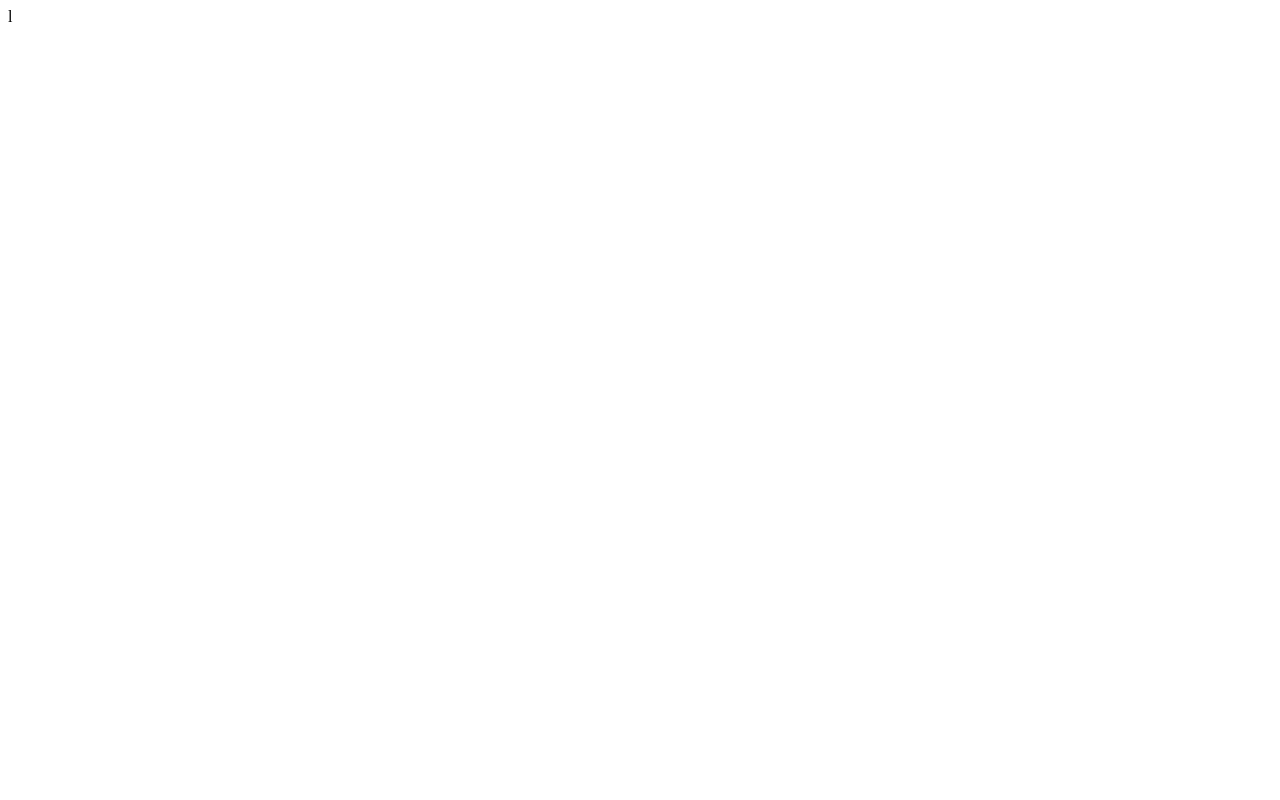
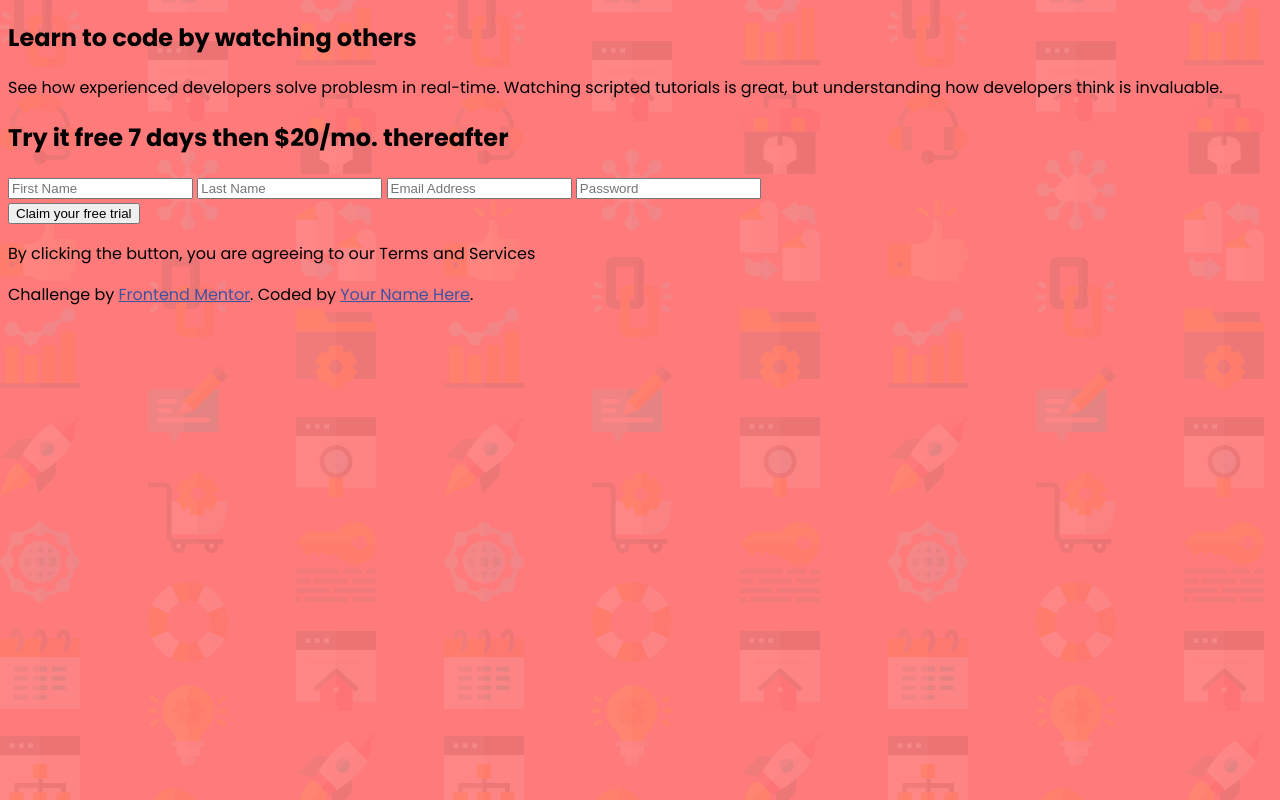
Before and after one commit to MWest1996/SignInForm, a plain HTML site: page index.html in a window 1280 px wide. Drawn offline with Linux system fonts and the light colour scheme.

Commit message:
initialization of html and css files

```diff
--- a/index.html
+++ b/index.html
@@ -6,8 +6,45 @@
     <link rel="stylesheet" href="styles.css"/>
     <link rel="icon" href="images/favicon-32x32.png"/>
     <title>Front End Development | Sign-Up Form</title>
+
+    <link rel="preconnect" href="https://fonts.googleapis.com">
+    <link rel="preconnect" href="https://fonts.gstatic.com" crossorigin>
+    <link href="https://fonts.googleapis.com/css2?family=Outfit:wght@100..900&family=Poppins:ital,wght@0,100;0,200;0,300;0,400;0,500;0,600;0,700;0,800;0,900;1,100;1,200;1,300;1,400;1,500;1,600;1,700;1,800;1,900&display=swap" rel="stylesheet">
 </head>
 <body>
+    <aside class="blurb">
+        <h1>Learn to code by watching others</h1>
+        <p>
+            See how experienced developers solve problesm in real-time. Watching scripted tutorials is great, but understanding how developers think is invaluable.
+        </p>
+    </aside>
 
+    <div class="trial">
+        <h2><b>Try it free 7 days</b> then $20/mo. thereafter</h2>
+    </div>
+
+    <div class="mainContainer">
+        <div id="inputFields">
+            <input type="text" id="fname" name="fname" placeholder="First Name">
+            <input type="text" id="lname" name="lname" placeholder="Last Name">
+            <input type="text" id="email" name="email" placeholder="Email Address">
+            <input type="text" id="password" name="password" placeholder="Password">
+        </div>
+        <button>
+            Claim your free trial
+        </button>
+        <div class="legal">
+            <p>
+                By clicking the button, you are agreeing to our Terms and Services
+            </p>
+        </div>
+    </div>
+
+  <footer>
+    <p class="attribution">
+      Challenge by <a href="https://www.frontendmentor.io?ref=challenge" target="_blank">Frontend Mentor</a>.
+      Coded by <a href="#">Your Name Here</a>.
+    </p>
+  </footer>
 </body>
-</html>l
+</html>
--- a/styles.css
+++ b/styles.css
@@ -0,0 +1,37 @@
+:root{
+    --color-red: hsl(0, 100%, 74%);
+    --color-green: hsl(154, 59%, 51%);
+    --color-blue: hsl(248, 32%, 49%);
+    --color-dark-blue: hsl(249,10%,26%);
+    --color-grayish-blue: hsl(246, 25%, 77$);
+    --font-body: "Poppins", 'segoe ui', 'araial', 'helvetica', 'sans-serif';
+}
+
+body{
+    background-image: url(images/bg-intro-mobile.png);
+    background-color: var(--color-red);
+    font-family: var(--font-body);
+}
+
+@media only screen and (min-width: 400px)
+{
+    body {
+        background-image: url(images/bg-intro-desktop.png);
+    }
+}
+
+.attributions{
+    font-size: 11px; text-align: center;
+}
+
+.attribution a {
+    color: hsl(228, 45%, 44%);
+}
+/* Formatting stuff so i don't have to jump back and forth
+ Font Weights: 400, 500, 600, 700
+ Font Size: 16px (body)
+RG is primary, U is accent, dark U & G are neutral
+
+- Mobile: 375px
+- Desktop: 1440px
+*/
```
